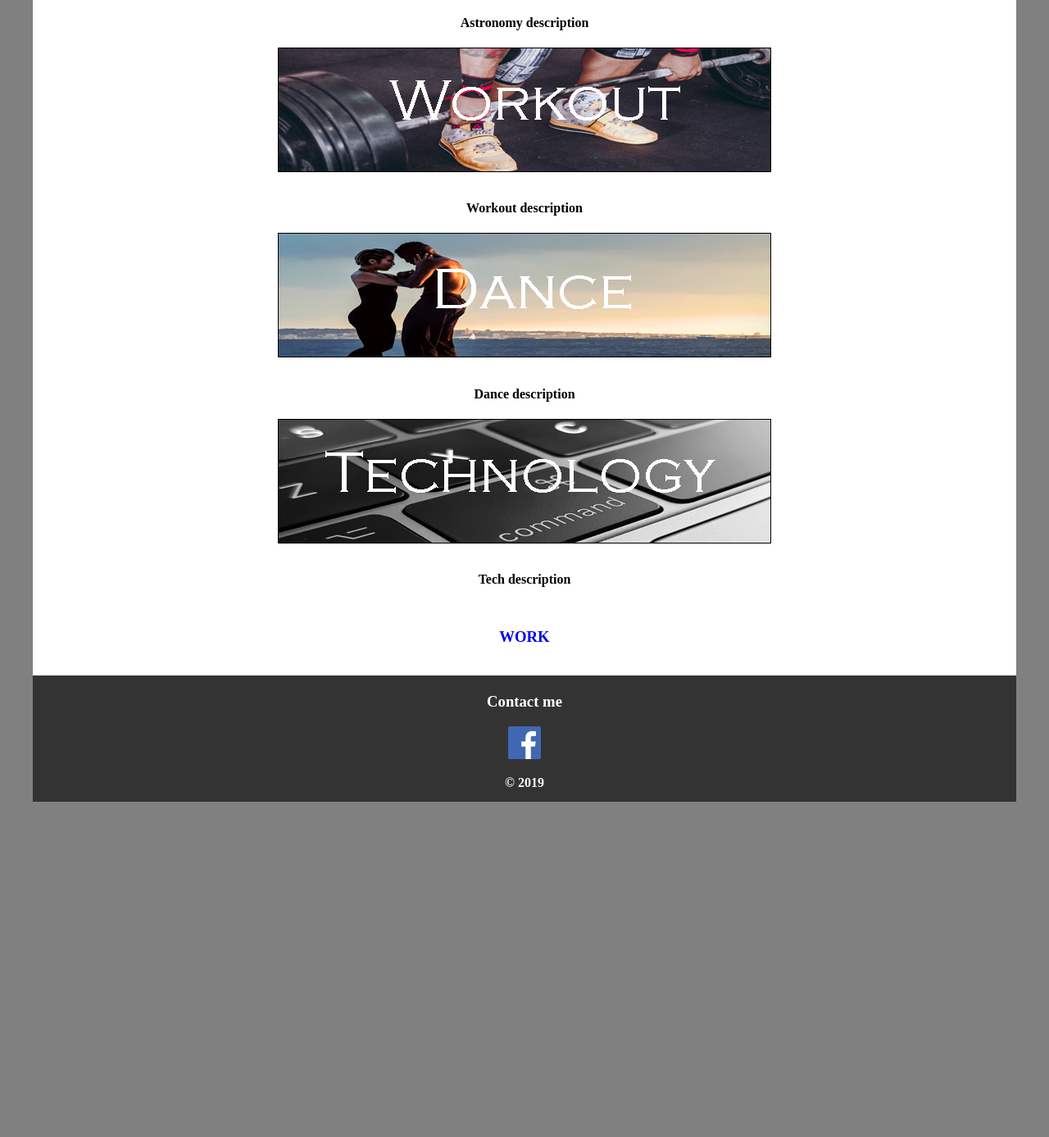
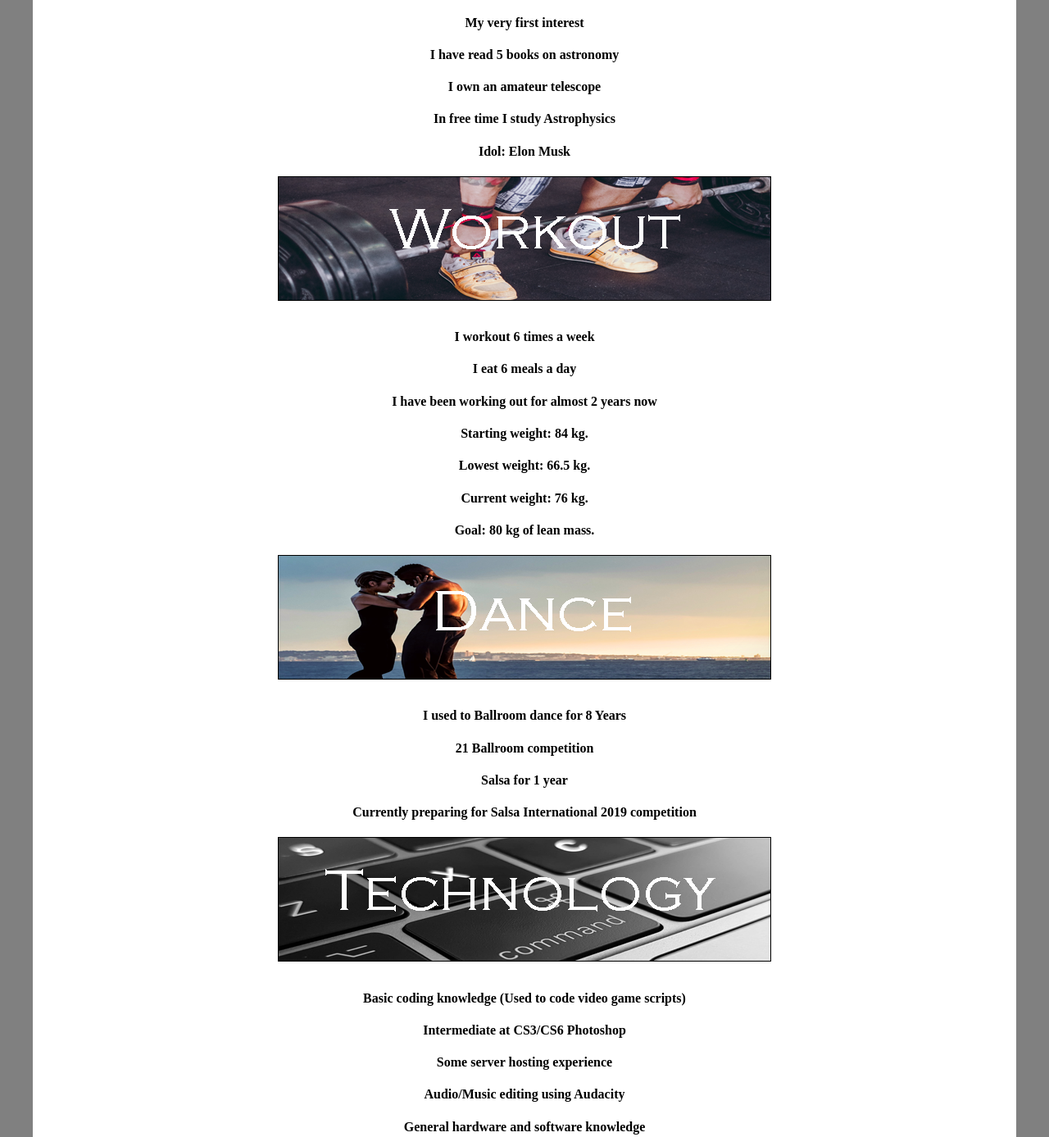
Before and after one commit to tomis3555/tomis3555.github.io, a plain HTML site: page interests.html in a window 1280 px wide. Shown: the part 420-1807 px from the top of the page at 82% size. Before the commit the page ends 1398 px from the top, so only its background shows below. Drawn offline with Linux system fonts and the light colour scheme.

Commit message:
Add files via upload

```diff
--- a/interests.html
+++ b/interests.html
@@ -53,7 +53,12 @@
     <img alt="Astronomy" class="interest-img" src="images\astronomy.png" />
   </div>
   <div id="interests-text">
-<h4>Astronomy description</h4>
+    <h4>My very first interest</h4>
+    <h4>I have read 5 books on astronomy</h4>
+    <h4>I own an amateur telescope</h4>
+    <h4>In free time I study Astrophysics </h4>
+    <h4>Idol: Elon Musk </h4>
+
   </div>
 
 
@@ -61,21 +66,34 @@
     <img alt="A barbell picture" class="interest-img" src="images\workout.png" />
   </div>
   <div id="interests-text">
-<h4>Workout description</h4>
+<h4>I workout 6 times a week</h4>
+<h4>I eat 6 meals a day</h4>
+<h4>I have been working out for almost 2 years now</h4>
+<h4>Starting weight: 84 kg.</h4>
+<h4>Lowest weight: 66.5 kg.</h4>
+<h4>Current weight: 76 kg.</h4>
+<h4>Goal: 80 kg of lean mass.</h4>
   </div>
 
   <div id="interest-dance">
     <img alt="Two people dancing" class="interest-img" src="images\dance.png" />
   </div>
   <div id="interests-text">
-<h4>Dance description</h4>
+<h4>I used to Ballroom dance for 8 Years</h4>
+<h4>21 Ballroom competition</h4>
+<h4>Salsa for 1 year</h4>
+<h4>Currently preparing for Salsa International 2019 competition</h4>
   </div>
 
   <div id="technology">
     <img alt="a computer keyboard" class="interest-img" src="images\tech.png" />
   </div>
   <div id="interests-text">
-<h4>Tech description</h4>
+    <h4>Basic coding knowledge (Used to code video game scripts)</h4>
+    <h4>Intermediate at CS3/CS6 Photoshop</h4>
+    <h4>Some server hosting experience</h4>
+    <h4>Audio/Music editing using Audacity</h4>
+    <h4>General hardware and software knowledge</h4>
   </div>
 </div>
 <div id="next">
```
Also changed, not shown: work.html (+14 -6 lines), images/lccgym.png (added).
